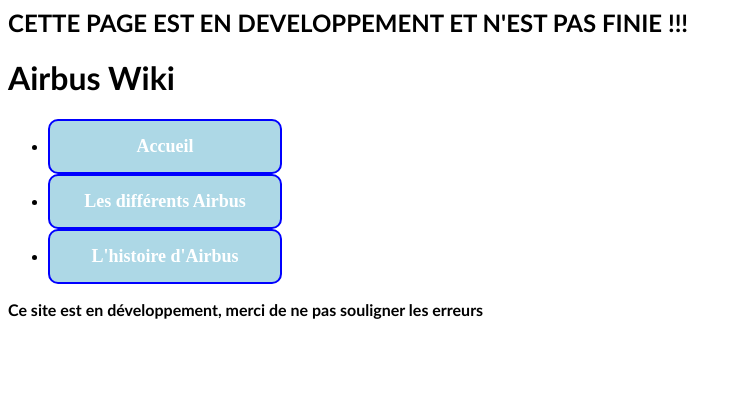
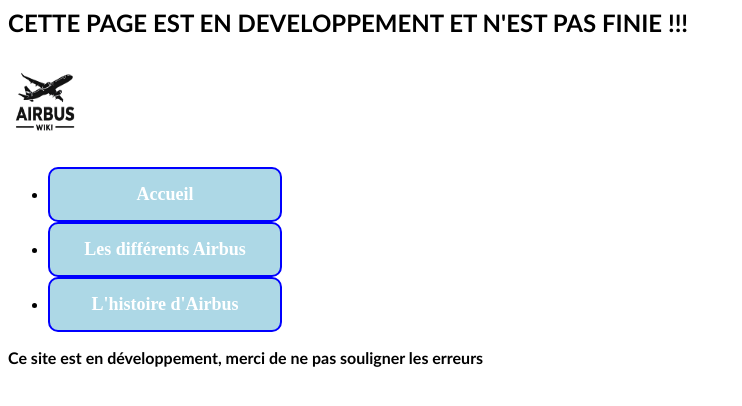
Before and after one commit to Sachaceb/Airbus-wiki, a plain HTML site: page L'histoire_d'Airbus.html in a window 1280 px wide. Shown: the whole page, without its empty margins (0-742 px from the left). Drawn offline with Linux system fonts and the light colour scheme.

Commit message:
Update L'histoire_d'Airbus.html

```diff
--- a/L'histoire_d'Airbus.html
+++ b/L'histoire_d'Airbus.html
@@ -7,7 +7,7 @@
 <head>
 <body>
 <h2>CETTE PAGE EST EN DEVELOPPEMENT ET N'EST PAS FINIE !!!</h2>
-<h1>Airbus Wiki</h1>
+<img src=https://sachaceb.github.io/Airbus-wiki/Logo_Airbus_Wiki_V1-sans-fond.png width=6% height=12%>
 <div class=liens>
 <ul>
 <li><a href=index.html class="lien-division">Accueil</a></li>
```
